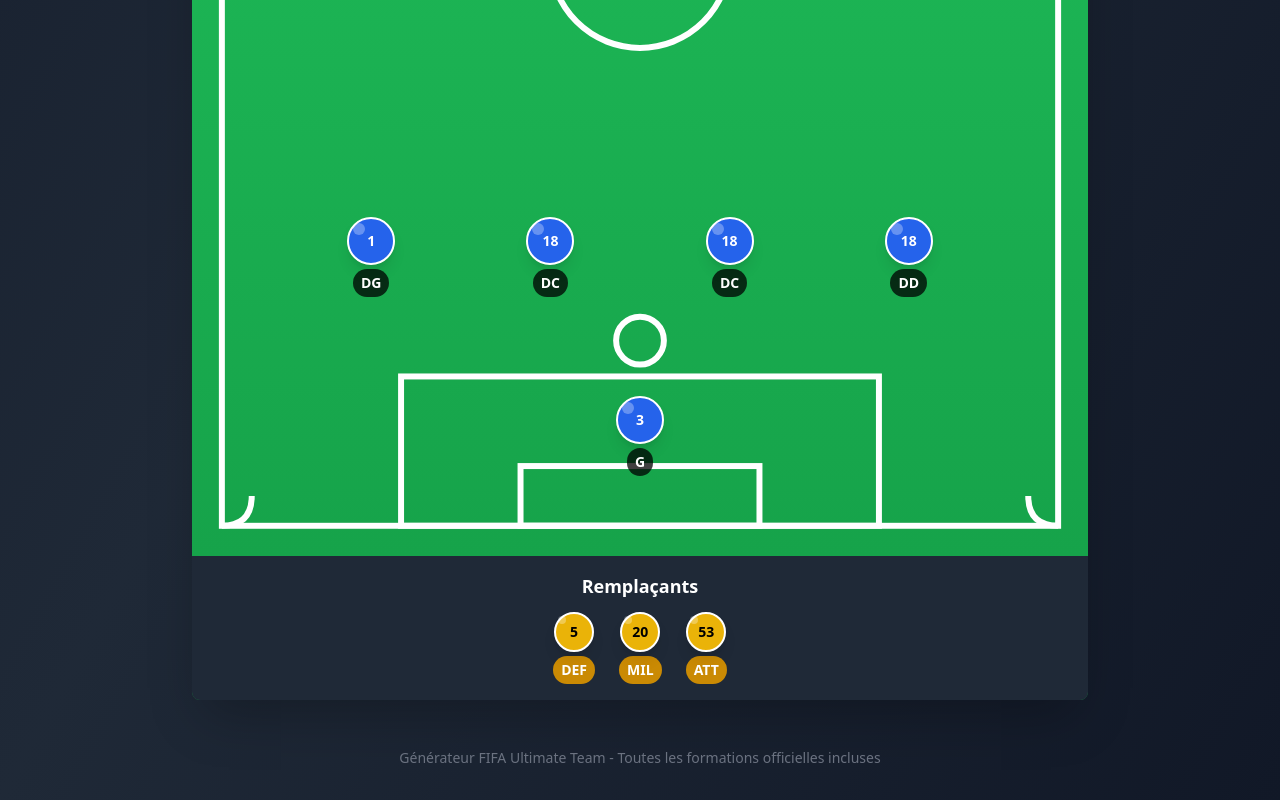
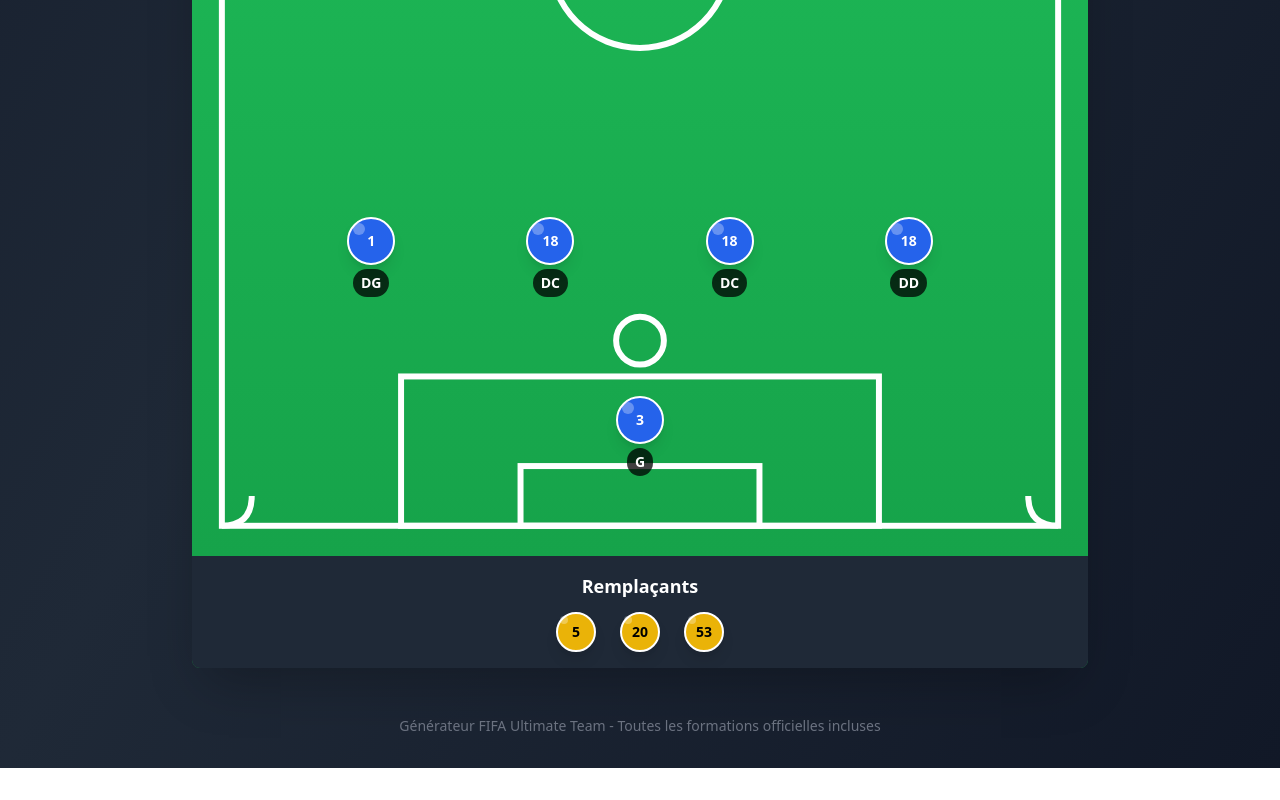
Before and after one commit to RzWilliam/fifa_random_squad, a React (Vite) app: page / in a window 1280 px wide. Shown: the part 1533-2333 px from the top of the page. After the commit the page ends 2301 px from the top, so only its background shows below. Built offline with nearby package versions, Linux system fonts and the light colour scheme.

Commit message:
🔥 Remove substitute position

```diff
--- a/src/components/FootballField.tsx
+++ b/src/components/FootballField.tsx
@@ -102,9 +102,9 @@ const FootballField: React.FC<FootballFieldProps> = ({
                 </div>
                 <div className="absolute top-0.5 left-0.5 w-1.5 h-1.5 sm:w-2 sm:h-2 bg-white opacity-30 rounded-full"></div>
               </div>
-              <div className="mt-1 bg-yellow-600 text-white text-xs sm:text-xs md:text-sm px-1.5 sm:px-2 py-0.5 sm:py-1 rounded-full font-semibold">
+              {/* <div className="mt-1 bg-yellow-600 text-white text-xs sm:text-xs md:text-sm px-1.5 sm:px-2 py-0.5 sm:py-1 rounded-full font-semibold">
                 {substitute.position}
-              </div>
+              </div> */}
             </div>
           ))}
         </div>
```
